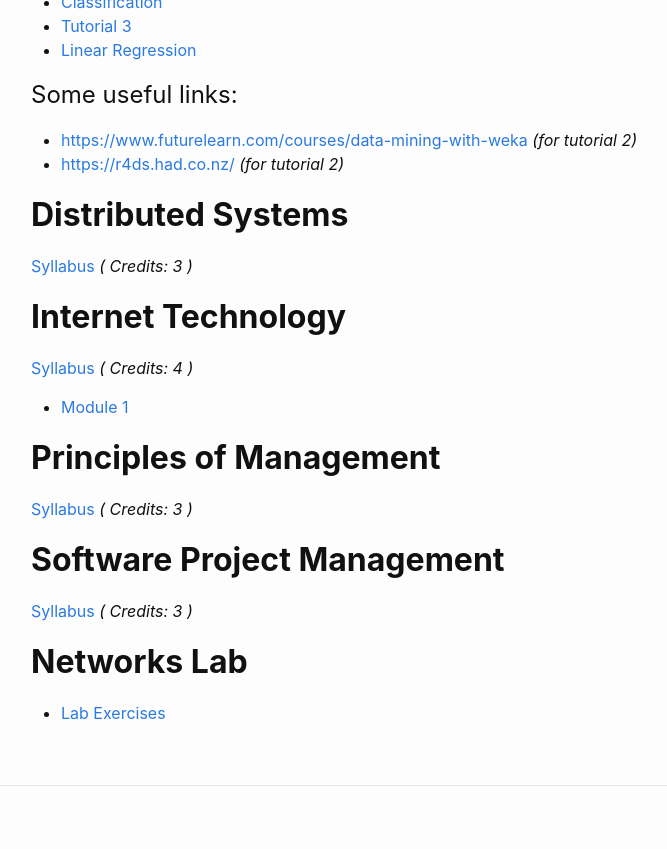
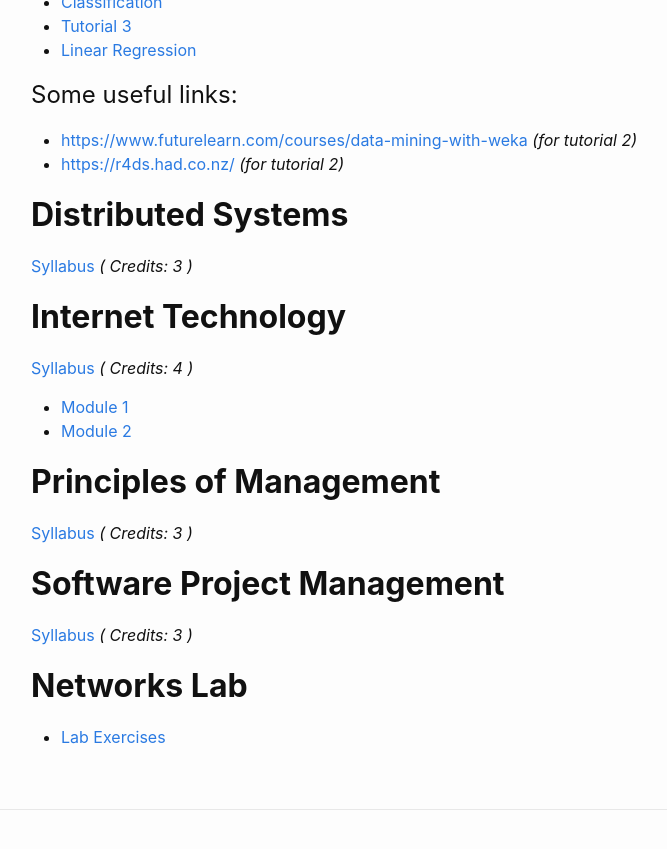
Before and after one commit to IT-GECBH/2020, a Jekyll site: the page built from resources_s6.md, in a window 1280 px wide and 900 px high, scrolled down 627 px. Shown: the top 849 px of the window, without its empty margins (239-906 px from the left). Built offline with Jekyll 4.4.1, drawn with Linux system fonts in a browser that asks for light colours.

Commit message:
Update resources_s6.md

```diff
--- a/resources_s6.md
+++ b/resources_s6.md
@@ -32,6 +32,7 @@ permalink: /resources-s6/
 [Syllabus][it-syll] *( Credits: 4 )*  <br />
 
 * [Module 1][it-mod-1]
+* [Module 2][it-mod-2]
 
 ## **Principles of Management**
 [Syllabus][pom-syll] *( Credits: 3 )*  <br />
@@ -46,6 +47,7 @@ permalink: /resources-s6/
 
 [it-syll]: /resources/IT/IT302_Internet_technology.pdf
 [it-mod-1]: /resources/IT/Module_I.pptx
+[it-mod-2]: /resources/IT/Module_II.pptx
 
 [cd-syll]: /resources/CD/CS304_Compiler_Design.pdf
 
```
